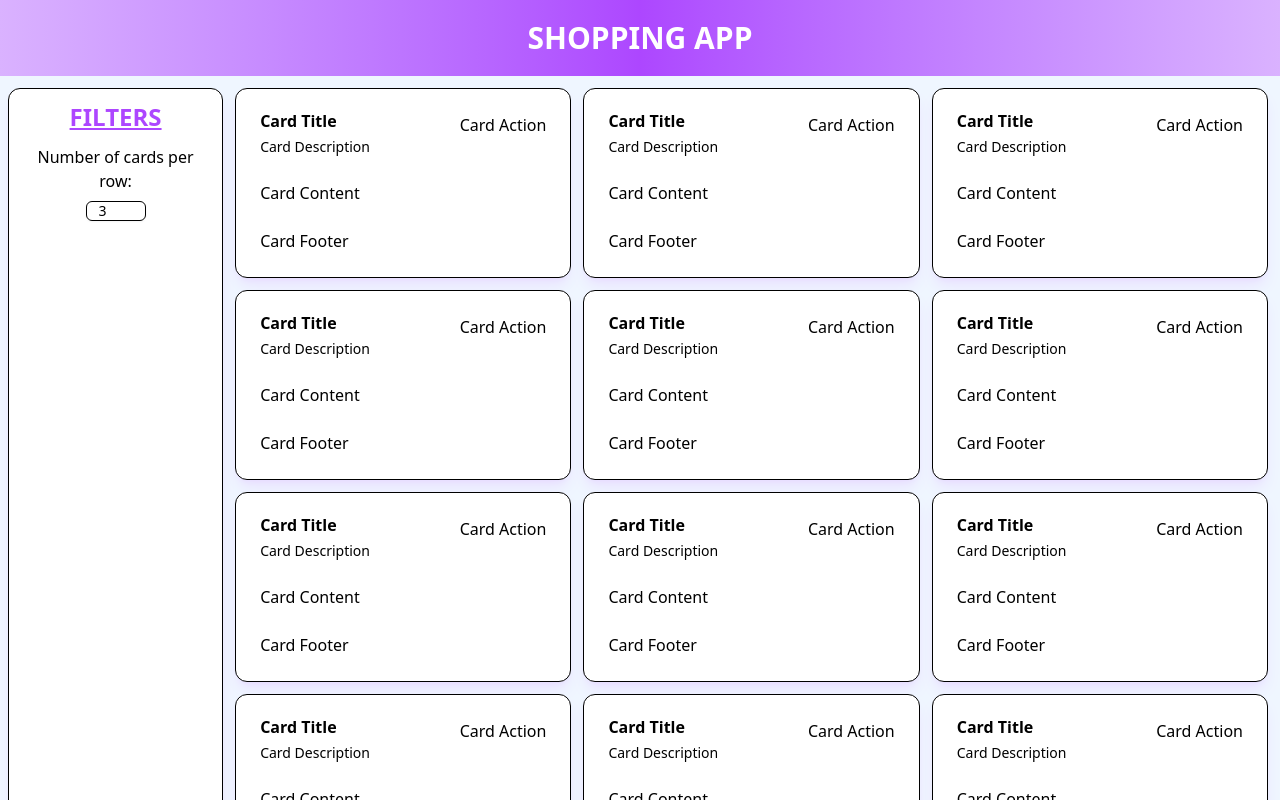
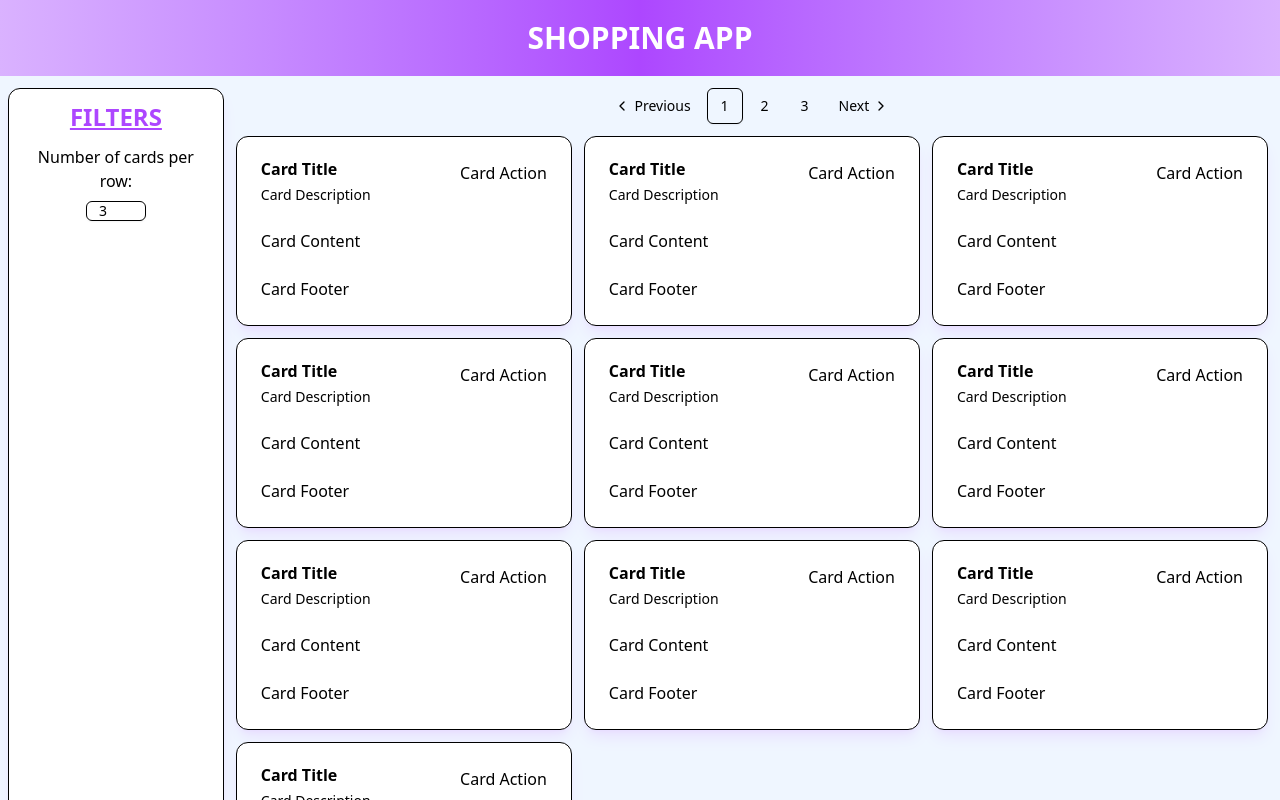
Before and after one commit to Tejas383/shopping-site, a React (Vite) app: page / in a window 1280 px wide. Shown: the top 800 px of the page. Built offline with nearby package versions, Linux system fonts and the light colour scheme.

Commit message:
feat: implement pagination for product cards in Cards component

```diff
--- a/src/components/Cards.jsx
+++ b/src/components/Cards.jsx
@@ -1,17 +1,75 @@
-import React from 'react'
-import productsData from '../data/products.json'
-import CardComponent from './CardComponent.jsx'
+import React, { useState } from "react";
+import productsData from "../data/products.json";
+import CardComponent from "./CardComponent.jsx";
+import {
+  Pagination,
+  PaginationContent,
+  PaginationItem,
+  PaginationLink,
+  PaginationNext,
+  PaginationPrevious,
+} from "@/components/ui/pagination";
 
-const Cards = ({cols}) => {
-  console.log(cols)
+const Cards = ({ cols }) => {
+  const [currentPage, setCurrentPage] = useState(1);
+
+  const totalItems = productsData.length;
+  const itemsPerPage = 10;
+
+  const numberOfPages = Math.ceil(totalItems / itemsPerPage);
+
+  const startIndex = (currentPage - 1) * itemsPerPage;
+  const endIndex = startIndex + itemsPerPage;
+
+  const visibleItems = productsData.slice(startIndex, endIndex);
+
+  // console.log(cols);
+
   return (
-    <div className="grid  p-3 gap-3 w-full" style={{ gridTemplateColumns: `repeat(${cols}, minmax(0, 1fr))` }}>
-    {/* <div className={`grid grid-cols-[${cols}] gap-3 p-3 w-full`}> */}
-      {productsData.map((item, index) => (
-        <CardComponent key={index} item={item} />
-      ))}
+    <div className="w-full">
+      {/* Pagination */}
+      <Pagination className="mt-3">
+        <PaginationContent className="">
+          <PaginationItem>
+            <PaginationPrevious
+              onClick={() => setCurrentPage((p) => Math.max(p - 1, 1))}
+              className="hover:bg-gray-200 hover:border-gray-400 hover:border"
+            />
+          </PaginationItem>
+
+          {Array.from({ length: numberOfPages }).map((_, i) => (
+            <PaginationItem key={i}>
+              <PaginationLink
+                isActive={currentPage === i + 1}
+                onClick={() => setCurrentPage(i + 1)}
+                className="hover:bg-gray-200 hover:border-gray-400 hover:border"
+              >
+                {i + 1}
+              </PaginationLink>
+            </PaginationItem>
+          ))}
+
+          <PaginationItem>
+            <PaginationNext
+              onClick={() =>
+                setCurrentPage((p) => Math.min(p + 1, numberOfPages))
+              }
+              className="hover:bg-gray-200 hover:border-gray-400 hover:border"
+            />
+          </PaginationItem>
+        </PaginationContent>
+      </Pagination>
+
+      <div
+        className="grid  p-3 gap-3 w-full"
+        style={{ gridTemplateColumns: `repeat(${cols}, minmax(0, 1fr))` }}
+      >
+        {visibleItems.map((item, index) => (
+          <CardComponent key={index} item={item} />
+        ))}
+      </div>
     </div>
-  )
-}
+  );
+};
 
-export default Cards
+export default Cards;
```
